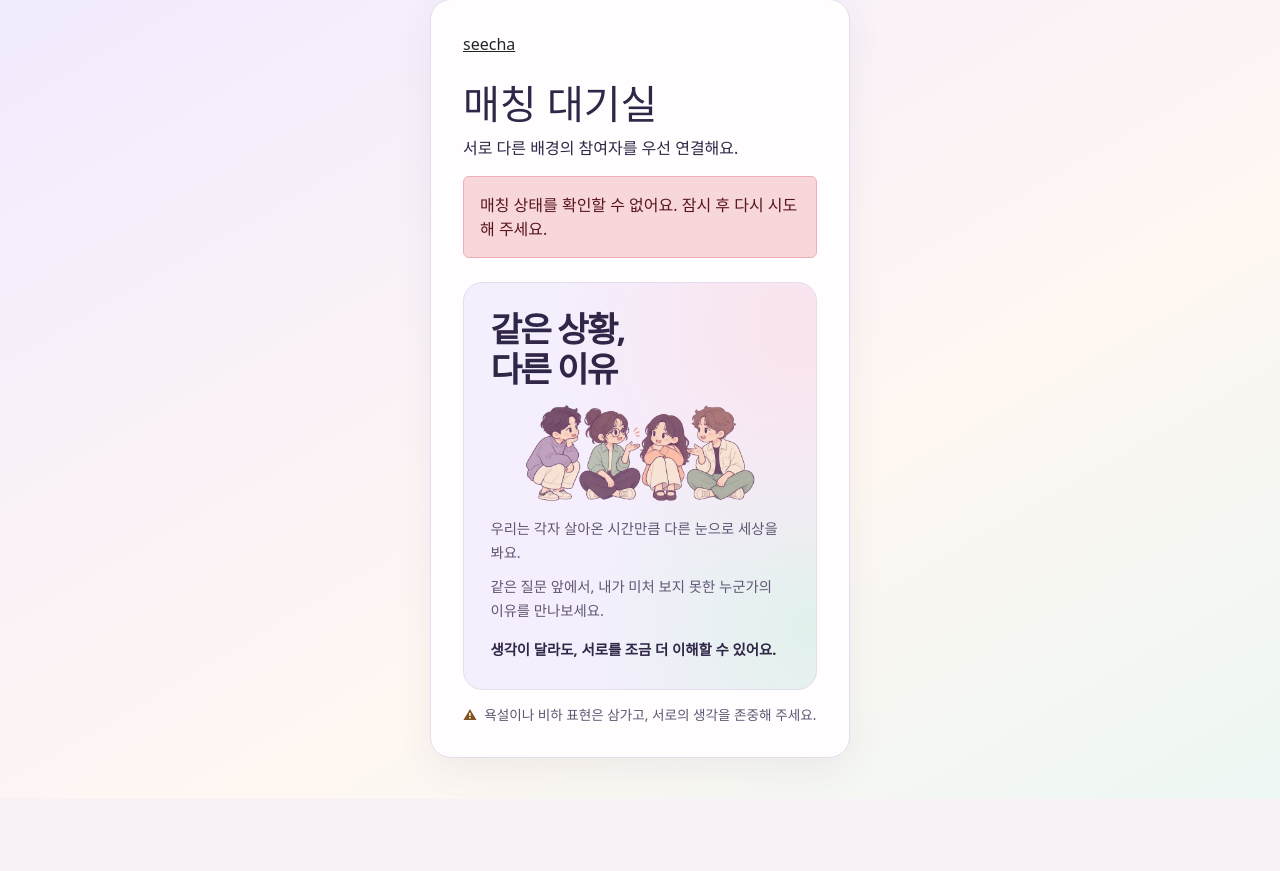
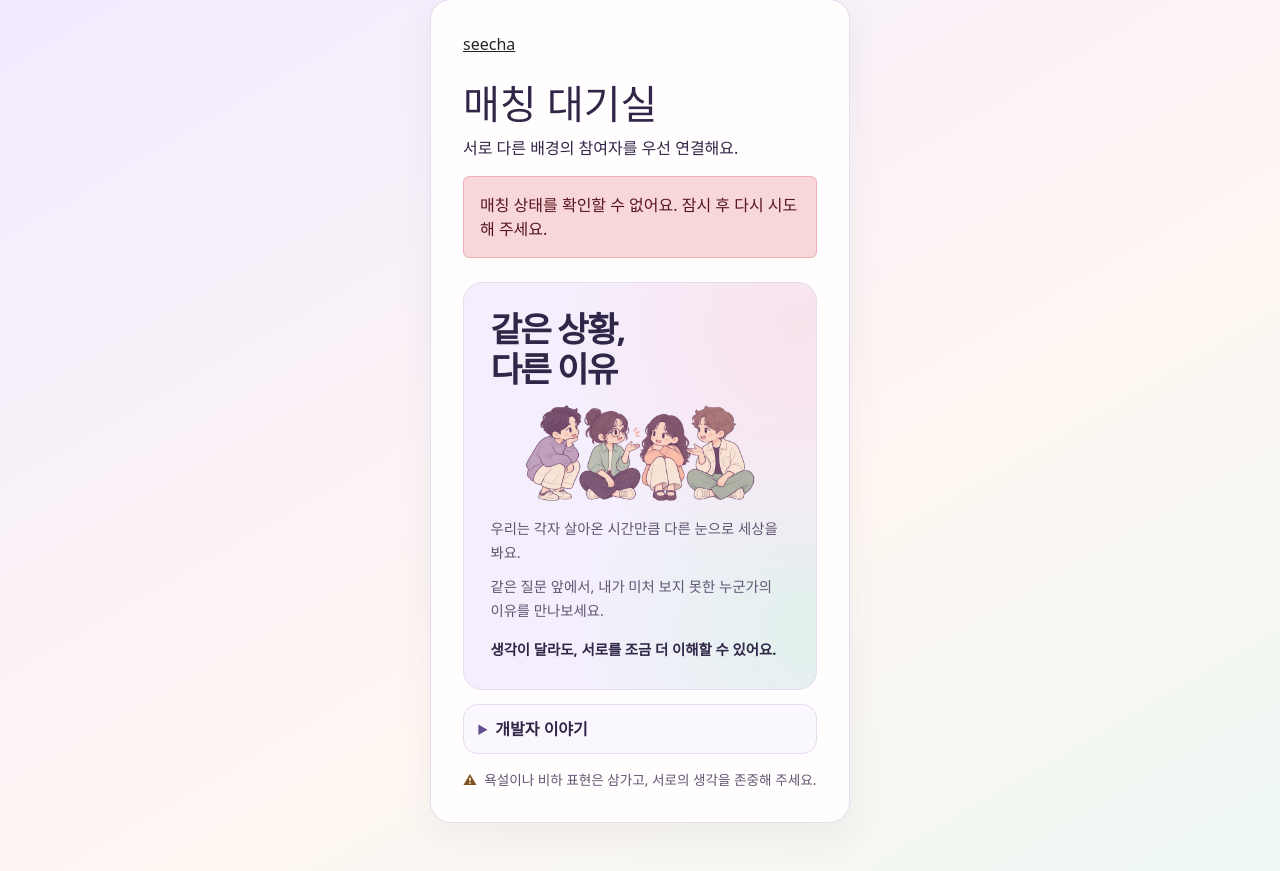
Before and after one commit to yuki296/Seecha, a Java web app: template frontend/src/main/webapp/WEB-INF/views/match.jsp in a window 1280 px wide. Shown: the part 49-920 px from the top of the page. Before the commit the page ends 809 px from the top, so only its background shows below. Run offline with Tomcat 11, a stand-in JSP engine, Linux system fonts and the light colour scheme; the template is opened without the code that fills it, so the values that code supplies are empty.

Commit message:
Add collapsible developer story to the matching lobby

```diff
--- a/frontend/src/main/webapp/WEB-INF/views/match.jsp
+++ b/frontend/src/main/webapp/WEB-INF/views/match.jsp
@@ -47,6 +47,12 @@
         <p>같은 질문 앞에서, 내가 미처 보지 못한 누군가의 이유를 만나보세요.</p>
         <p class="lobby-story-close">생각이 달라도, 서로를 조금 더 이해할 수 있어요.</p>
     </aside>
+    <details class="developer-story">
+        <summary>개발자 이야기</summary>
+        <div class="developer-story-content">
+            <p>이야기를 준비하고 있어요.</p>
+        </div>
+    </details>
     <p class="lobby-guideline">
         <span aria-hidden="true">⚠︎</span>
         <span>욕설이나 비하 표현은 삼가고, 서로의 생각을 존중해 주세요.</span>
--- a/frontend/src/main/webapp/assets/theme.css
+++ b/frontend/src/main/webapp/assets/theme.css
@@ -259,3 +259,33 @@ body {
     height: auto;
     margin: .3rem auto .9rem;
 }
+
+.developer-story {
+    margin-top: .9rem;
+    border: 1px solid var(--seecha-line);
+    border-radius: .9rem;
+    background: #faf7ff;
+}
+
+.developer-story summary {
+    padding: .75rem .9rem;
+    color: var(--seecha-ink);
+    font-weight: 650;
+    cursor: pointer;
+}
+
+.developer-story summary::marker {
+    color: var(--seecha-accent);
+}
+
+.developer-story-content {
+    padding: 0 .9rem .85rem;
+    color: var(--seecha-muted);
+    line-height: 1.7;
+    word-break: keep-all;
+    overflow-wrap: anywhere;
+}
+
+.developer-story-content > :last-child {
+    margin-bottom: 0;
+}
```
